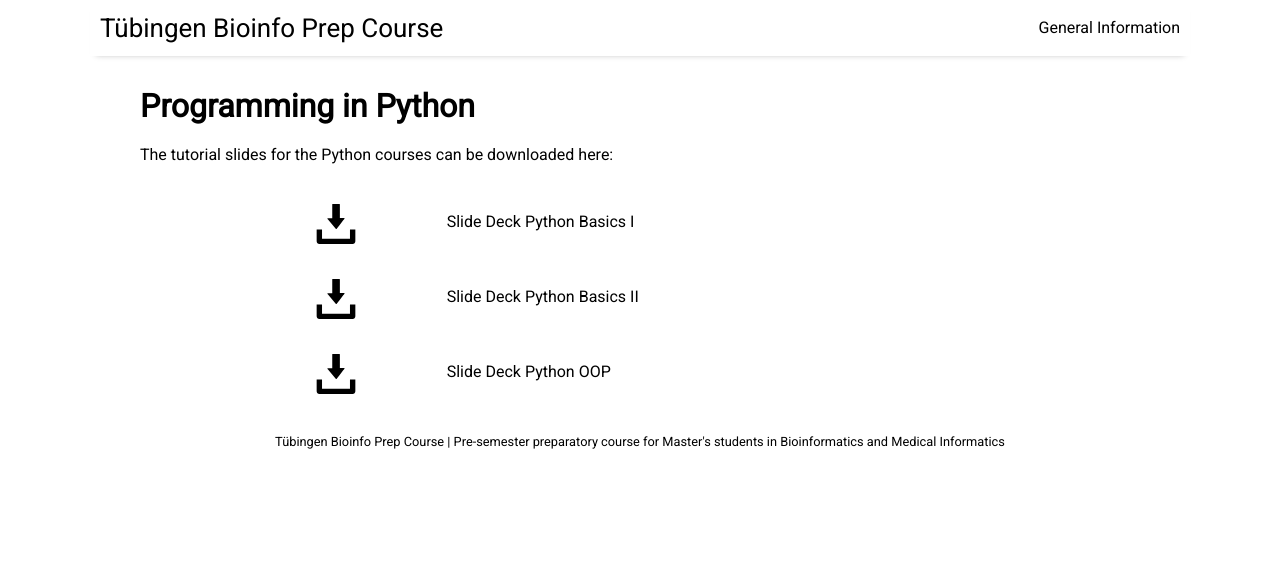
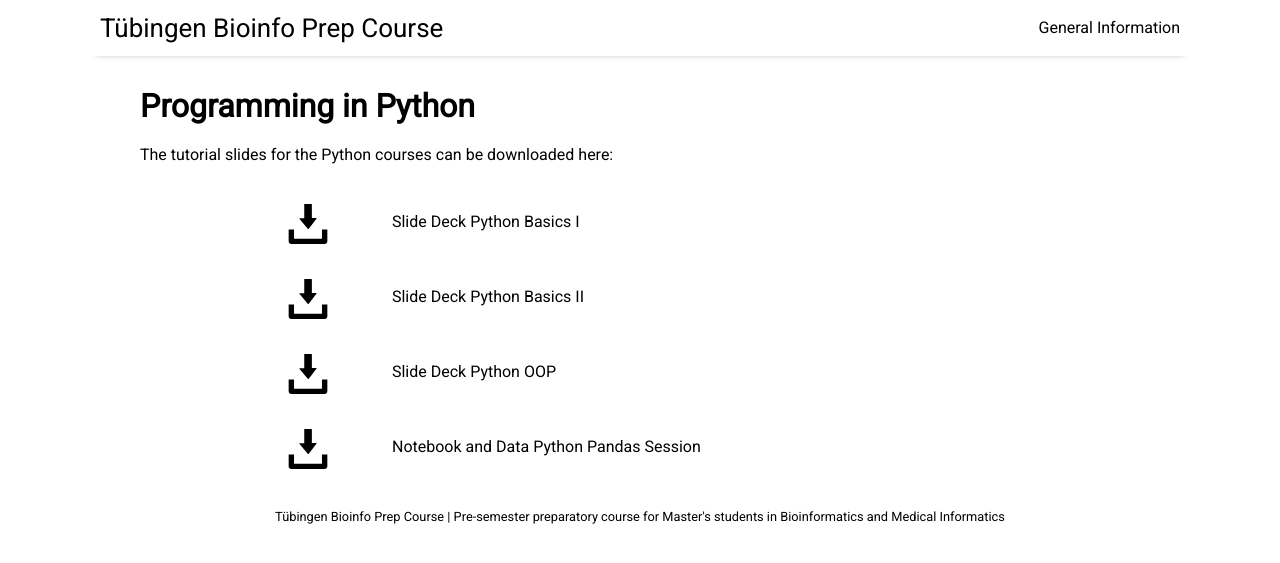
Before and after one commit to BioInfPrep/bioinfprep.github.io, a Jekyll site: the page built from _posts/0500-01-01-python.md, in a window 1280 px wide. Shown: the top 563 px of the page. Built offline with Jekyll 4.4.1, drawn with Linux system fonts in a browser that asks for light colours; nearby versions of some CDN libraries.

Commit message:
Add python pandas material

```diff
--- a/_posts/0500-01-01-python.md
+++ b/_posts/0500-01-01-python.md
@@ -13,4 +13,5 @@ The tutorial slides for the Python courses can be downloaded here:
 <tr><td style="border:none"><a href="/assets/slides/BioInfPrep_Python_Intro_I.pdf"><img style="width:40px;" src="/assets/img/save-file.svg" alt="download"/></a></td><td style="border:none">Slide Deck Python Basics I</td></tr>
 <tr><td style="border:none"><a href="/assets/slides/BioInfPrep_Python_Intro_II.pdf"><img style="width:40px;" src="/assets/img/save-file.svg" alt="download"/></a></td><td style="border:none">Slide Deck Python Basics II</td></tr>
 <tr><td style="border:none"><a href="/assets/slides/BioInfPrep_Python_OOP.pdf"><img style="width:40px;" src="/assets/img/save-file.svg" alt="download"/></a></td><td style="border:none">Slide Deck Python OOP</td></tr>
+<tr><td style="border:none"><a href="/assets/files/BioInfPrep_Python_Pandas.zip"><img style="width:40px;" src="/assets/img/save-file.svg" alt="download"/></a></td><td style="border:none">Notebook and Data Python Pandas Session</td></tr>
 </table>
```
Also changed, not shown: 1 other file.
